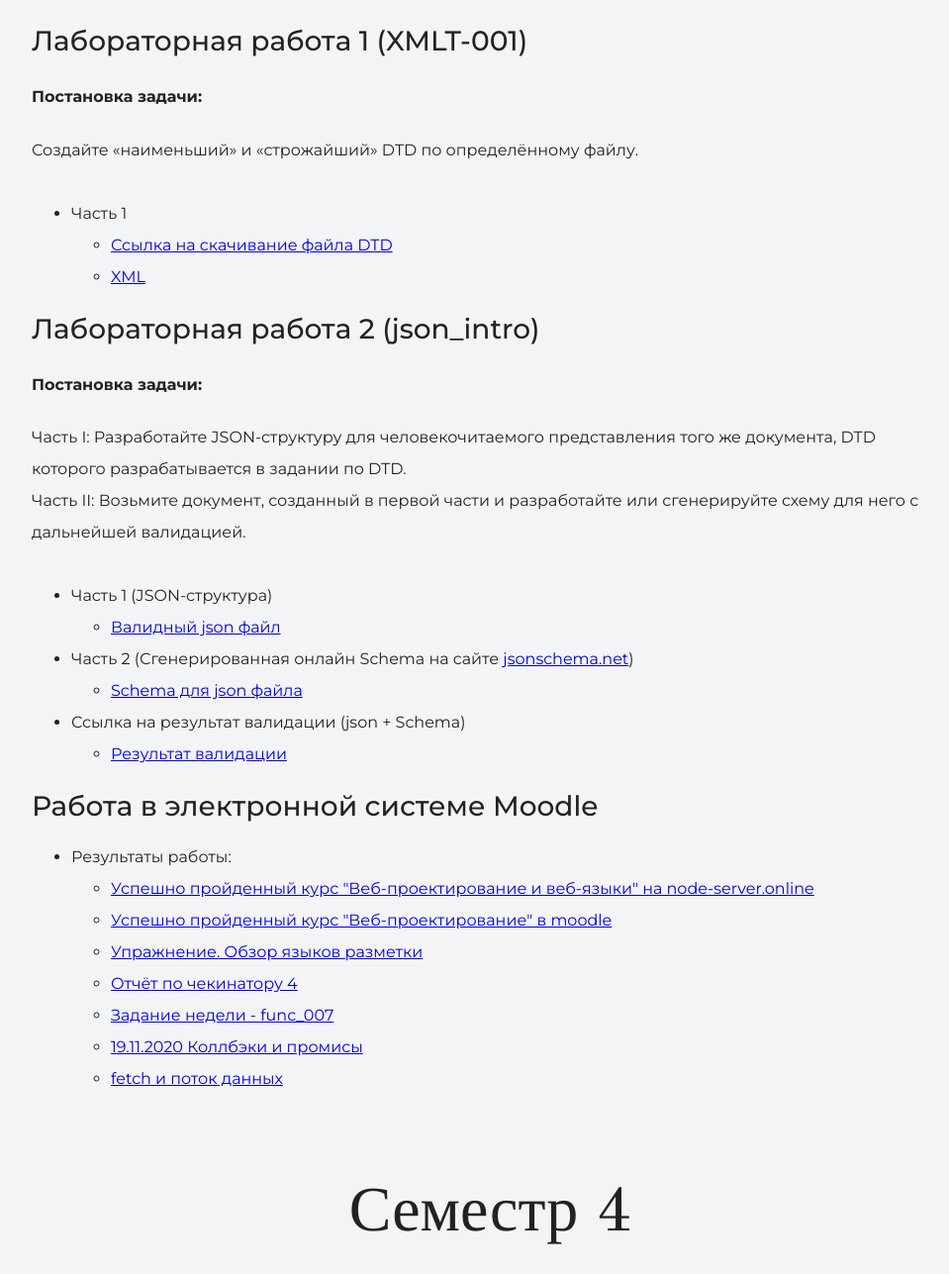
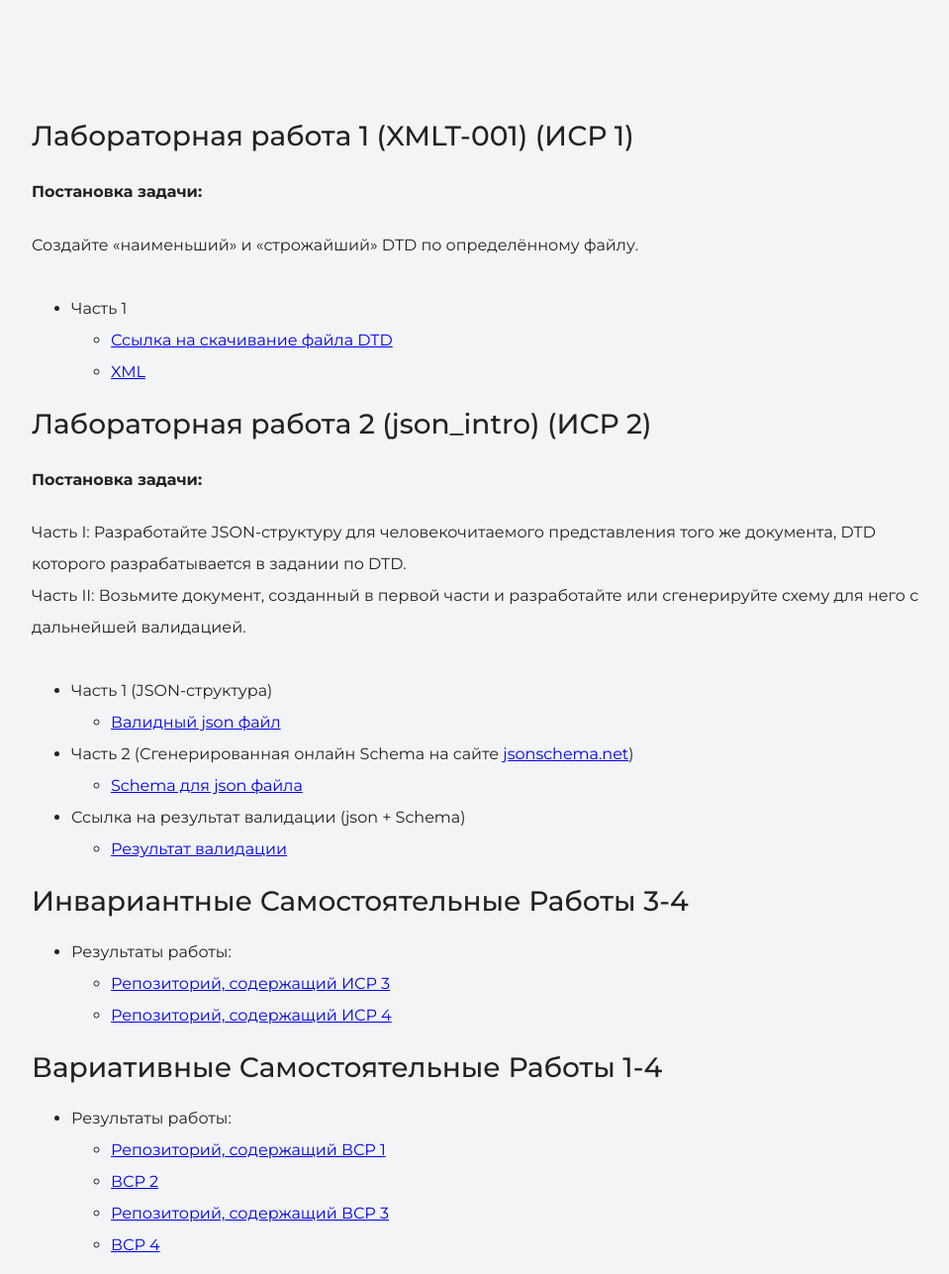
Before and after one commit to ilya-s-h/Web_Tech_3.4Sem, a plain HTML site: page index.html in a window 1280 px wide. Shown: the part 2047-3334 px from the top of the page at 99% size, without its empty margins (144-1103 px from the left). Drawn offline with nearby package versions, Linux system fonts and the light colour scheme.

Commit message:
Update index.html

```diff
--- a/index.html
+++ b/index.html
@@ -34,8 +34,11 @@
       <ul>
         <li>Семестр 3
           <ul>
-        <li><a href="#XMLT-001">Лабораторная работа 1 (XMLT-001)</a></li>
-        <li><a href="#json_intro">Лабораторная работа 2 (json_intro)</a></li>
+        <li><a href="#XMLT-001">Лабораторная работа 1 (XMLT-001) (ИСР 1)</a></li>
+        <li><a href="#json_intro">Лабораторная работа 2 (json_intro) (ИСР 2)</a></li>
+        <li><a href="#ISR">Разработка приложения для асинхронного считывания данных из JSON (ИСР 3)</a></li>
+        <li><a href="#ISR">Настройка линтера и иных средств мониторинга корректности программного rода (ИСР 4)</a></li>
+        <li><a href="#VSR">Вариативные Самостоятельные Работы 1-4</a></li>
         <li><a href="#Moodle">Работы, выполненные в электронной системе Moodle (3 семестр)</a></li>
             </ul>
         <li>Семестр 4
@@ -62,7 +65,7 @@
       </p>
 
       <div>
-      <h3 id="XMLT-001">Лабораторная работа 1 (XMLT-001)</h3>
+      <h3 id="XMLT-001">Лабораторная работа 1 (XMLT-001) (ИСР 1)</h3>
         <h4>Постановка задачи:</h4>
         <p> Создайте «наименьший» и «строжайший» DTD по определённому файлу.
       </p>
@@ -77,7 +80,7 @@
       </div>
 
        <div>
-      <h3 id="json_intro">Лабораторная работа 2 (json_intro)</h3>
+      <h3 id="json_intro">Лабораторная работа 2 (json_intro) (ИСР 2)</h3>
         <h4> Постановка задачи: </h4>
          <p>
         Часть I: Разработайте JSON-структуру для человекочитаемого представления того же документа, DTD которого разрабатывается в задании по DTD.
@@ -97,6 +100,32 @@
          <li>Ссылка на результат валидации (json + Schema)
           <ul>
             <li><a href="https://www.jsonschemavalidator.net/s/5jQJ5Qf4" target="_blank">Результат валидации</a></li>
+          </ul>
+        </li>
+      </ul>
+      </div>
+
+      <div>
+      <h3 id="ISR">Инвариантные Самостоятельные Работы 3-4</h3>
+      <ul>
+        <li>Результаты работы:
+          <ul>
+            <li><a href="https://github.com/ilya-s-h/Web_Tech_3_4_sem/tree/main/Tasks/ISR3SEM/3">Репозиторий, содержащий ИСР 3</a></li>
+            <li><a href="https://github.com/ilya-s-h/Web_Tech_3_4_sem/tree/main/Tasks/ISR3SEM/4">Репозиторий, содержащий ИСР 4</a></li>
+          </ul>
+        </li>
+      </ul>
+      </div>
+
+      <div>
+      <h3 id="VSR">Вариативные Самостоятельные Работы 1-4</h3>
+      <ul>
+        <li>Результаты работы:
+          <ul>
+            <li><a href="https://github.com/ilya-s-h/Web_Tech_3_4_sem/tree/main/Tasks/VSR3SEM/VSR1">Репозиторий, содержащий ВСР 1</a></li>
+            <li><a href="https://github.com/ilya-s-h/Web_Tech_3_4_sem/tree/main/Tasks/VSR3SEM/VSR2.pdf" target="_blank">ВСР 2</a></li>
+            <li><a href="https://github.com/ilya-s-h/Web_Tech_3_4_sem/tree/main/Tasks/VSR3SEM/VSR3">Репозиторий, содержащий ВСР 3</a></li>
+            <li><a href="https://github.com/ilya-s-h/Web_Tech_3_4_sem/tree/main/Tasks/VSR3SEM/VSR4.pdf" target="_blank">ВСР 4</a></li>
           </ul>
         </li>
       </ul>
```
